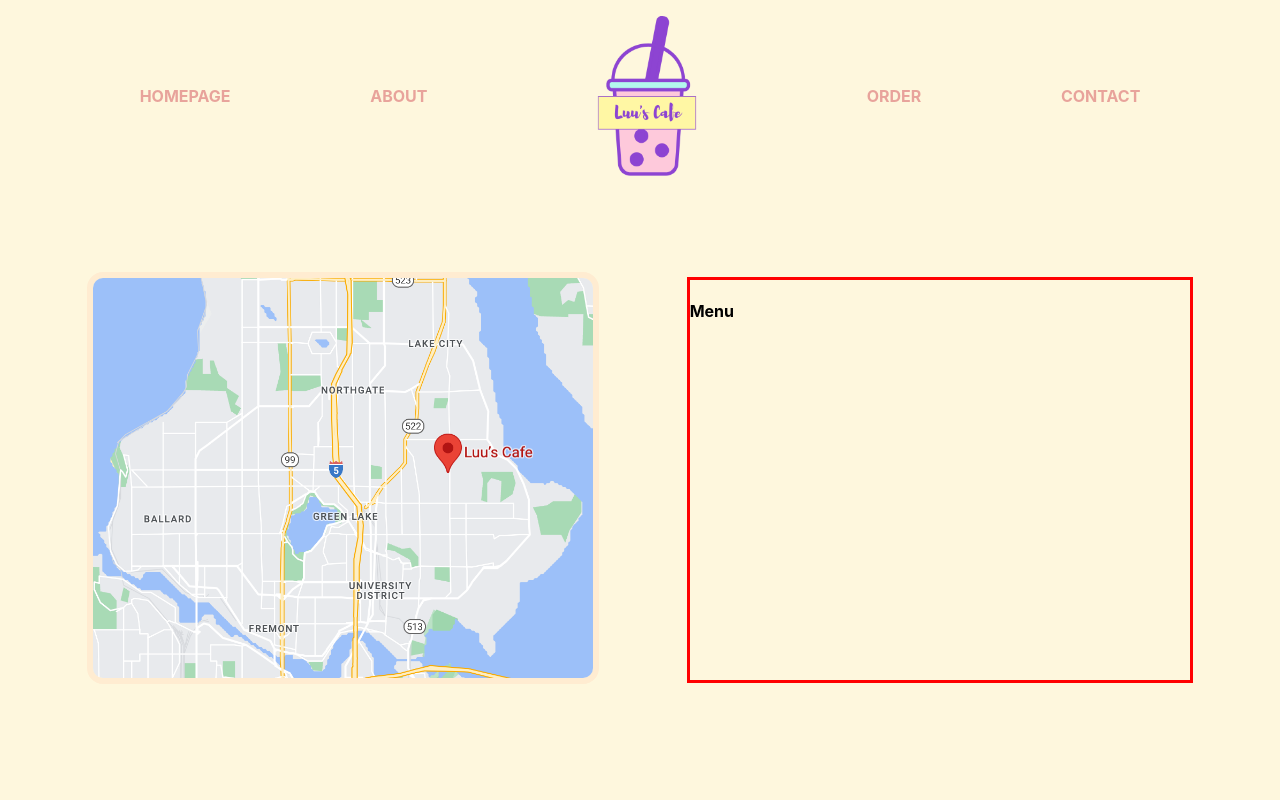
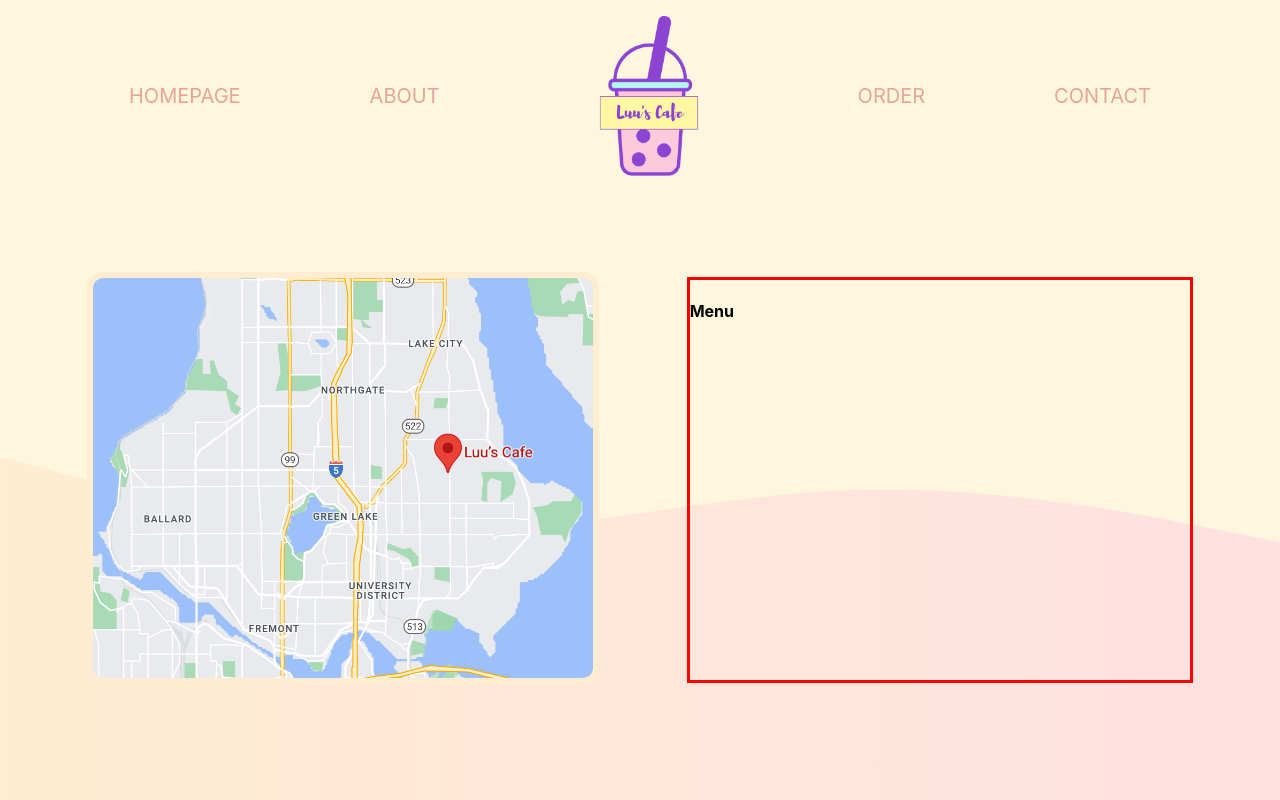
Before and after one commit to agtTwilight/luuscafe, a React (Create React App) app: page / in a window 1280 px wide. Built offline with nearby package versions, Linux system fonts and the light colour scheme.

Commit message:
added linear gradient and svg to homepage

```diff
--- a/src/components/header/style.css
+++ b/src/components/header/style.css
@@ -13,13 +13,12 @@ header {
 
 header a {
 	text-decoration: none;
-	font-weight: bold;
 	color: var(--textred);
+	font-size: 1.25rem;
 	transition: 0.2s ease-in-out;
 }
 
 header a:hover {
-	transform: scale(1.1);
 	color: var(--highlightred);
 }
 
--- a/src/components/homeMain/index.js
+++ b/src/components/homeMain/index.js
@@ -5,7 +5,10 @@ import './style.css';
 export const HomeMain = () => {
 	return (
 		<section id="home-main" className="snap-page-vertical">
-			<a href="https://www.google.com/maps/place/Luu%E2%80%99s+Cafe/@47.6809142,-122.3973044,11.92z/data=!4m6!3m5!1s0x5490130da11d2ceb:0x7ae6a98741809a99!8m2!3d47.6903119!4d-122.2911529!16s%2Fg%2F11j0nmq7xy?entry=ttu">
+			<a
+				id="map-a"
+				href="https://www.google.com/maps/place/Luu%E2%80%99s+Cafe/@47.6809142,-122.3973044,11.92z/data=!4m6!3m5!1s0x5490130da11d2ceb:0x7ae6a98741809a99!8m2!3d47.6903119!4d-122.2911529!16s%2Fg%2F11j0nmq7xy?entry=ttu"
+			>
 				<img
 					id="map-location"
 					src={location}
@@ -23,6 +26,14 @@ export const HomeMain = () => {
 					<h1></h1>
 				</div>
 			</section>
+			<div id="home-main-gradient"></div>
+			<svg id="svg" xmlns="http://www.w3.org/2000/svg" viewBox="0 0 1440 320">
+				<path
+					fill="#fef7dd"
+					fill-opacity="1"
+					d="M0,64L80,85.3C160,107,320,149,480,149.3C640,149,800,107,960,101.3C1120,96,1280,128,1360,144L1440,160L1440,0L1360,0C1280,0,1120,0,960,0C800,0,640,0,480,0C320,0,160,0,80,0L0,0Z"
+				></path>
+			</svg>
 		</section>
 	);
 };
--- a/src/components/homeMain/style.css
+++ b/src/components/homeMain/style.css
@@ -6,6 +6,7 @@
 	overflow-x: scroll;
 	overflow-y: hidden;
 	display: flex;
+	z-index: 1;
 }
 
 .snap-container-horizontal::-webkit-scrollbar {
@@ -20,8 +21,13 @@
 }
 
 #home-main {
+	position: relative;
 	display: flex;
 	justify-content: space-evenly;
+}
+
+#map-a {
+	z-index: 1;
 }
 
 #map-location {
@@ -35,3 +41,20 @@
 #map-location:hover {
 	border: 6px solid var(--darkhighlightyellow);
 }
+
+#svg {
+	position: absolute;
+	top: 50%;
+}
+
+#home-main-gradient {
+	position: absolute;
+	bottom: 0;
+	width: 100%;
+	height: 50%;
+	background-image: linear-gradient(
+		to right,
+		var(--highlightyellow),
+		var(--highlightpink)
+	);
+}
--- a/src/index.css
+++ b/src/index.css
@@ -21,4 +21,5 @@ code {
 	--darkhighlightyellow: #f3dfc3;
 	--textred: #e8a39b;
 	--highlightred: #f4918c;
+	--highlightpink: #ffe1e1;
 }
```
